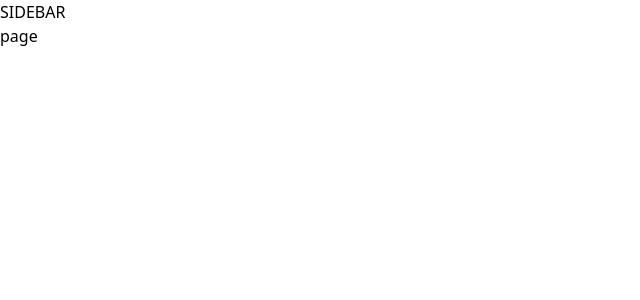
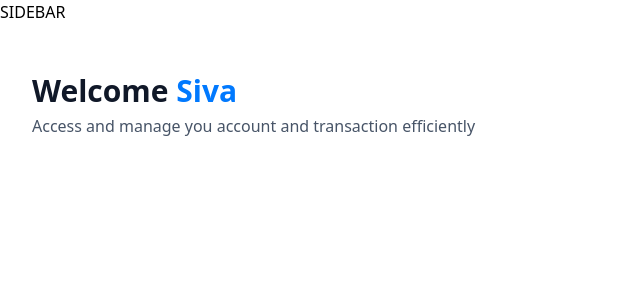
Before and after one commit to sivass/kiwicash, a Next.js app: page / in a window 1280 px wide. Shown: the top 300 px of the page, without its empty margins (0-640 px from the left). Built offline with nearby package versions, Linux system fonts and the light colour scheme.

Commit message:
implement headebox component

```diff
--- a/app/(root)/page.tsx
+++ b/app/(root)/page.tsx
@@ -1,8 +1,16 @@
+import HeaderBox from '@/components/HeaderBox'
 import React from 'react'
 
 const Home = () => {
+    const loggedIn = { firstName: 'Siva'};
   return (
-    <div>page</div>
+    <section className='home'>
+        <div className='home-content'>
+            <header className='home-header'>
+                <HeaderBox type="greeting" title="Welcome" user={loggedIn?.firstName || 'title'} subtext="Access and manage you account and transaction efficiently"  />
+            </header>
+        </div>
+    </section>
   )
 }
 
--- /dev/null
+++ b/components/HeaderBox.tsx
@@ -0,0 +1,18 @@
+import React from "react";
+
+const HeaderBox = ({
+  type = "title",
+  title,
+  user,
+  subtext,
+}: HeaderBoxProps) => {
+  return (
+    <div className="header-box">
+        <h1 className="header-box-title">{title}
+        {type === 'greeting' && <span className="text-bankGradient">&nbsp;{user}</span> }</h1>
+        <p className="header-box-subtext">{subtext}</p>
+    </div>
+  );
+};
+
+export default HeaderBox;
```
